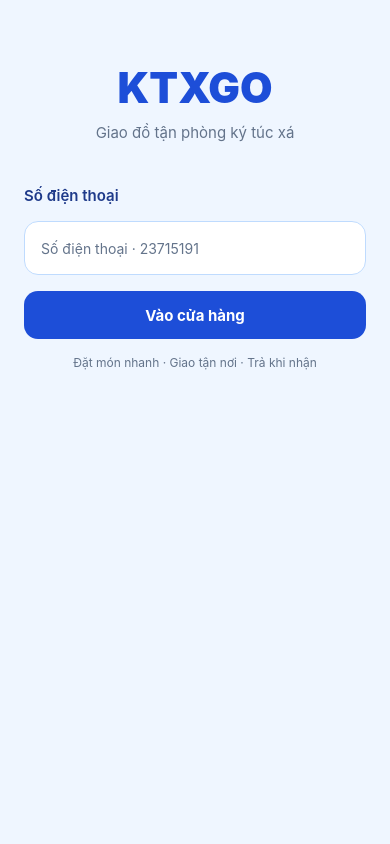
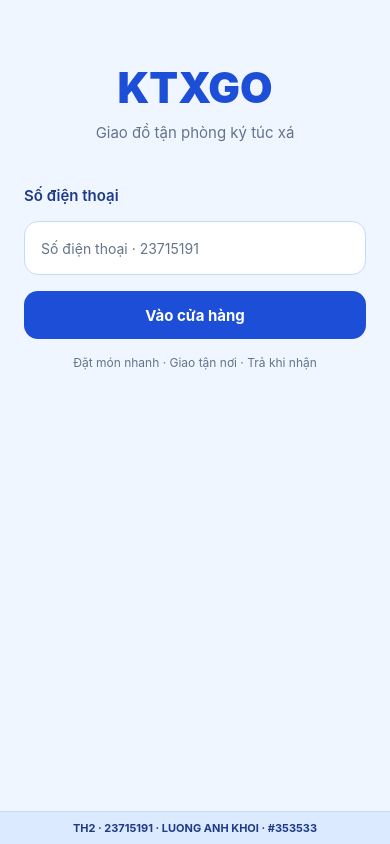
Before and after one commit to LuongAnhKhoi/23715191_TH2, a React Native app: screen /Me in a window 390 px wide. Built offline with nearby package versions, Linux system fonts and the light colour scheme.

Commit message:
23715191 TH2 M02 - Cau 1b: Tabs, badge, watermark, SafeArea và Detail card

```diff
--- a/src/components/Screen.tsx
+++ b/src/components/Screen.tsx
@@ -1,3 +1,5 @@
+import { Watermark } from '@components/Watermark';
+import { VARIANT } from '@constants/student';
 import { theme } from '@constants/theme';
 import React from 'react';
 import { StyleSheet,View } from 'react-native';
@@ -5,9 +7,9 @@ import { SafeAreaView } from 'react-native-safe-area-context';
 export function Screen({children, detail = false, auth = false}: {children: React.ReactNode; detail?: boolean; auth?: boolean}) {
   return <SafeAreaView edges={auth ? ['top', 'left', 'right', 'bottom'] : detail ? ['left', 'right'] : ['top', 'left', 'right']}
     style={styles.screen}>
-
+     {VARIANT.watermarkAtTop && <Watermark />}
     <View style={styles.body}>{children}</View>
-
+     {!VARIANT.watermarkAtTop && <Watermark />}
   </SafeAreaView>;
 }
 const styles = StyleSheet.create({screen: {flex: 1, backgroundColor: theme.background}, body: {flex: 1}});
```
Also changed, not shown: 1 other file (tests, documents, lock files or other folders).
